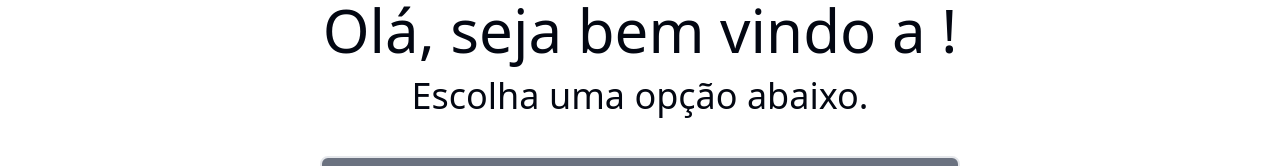
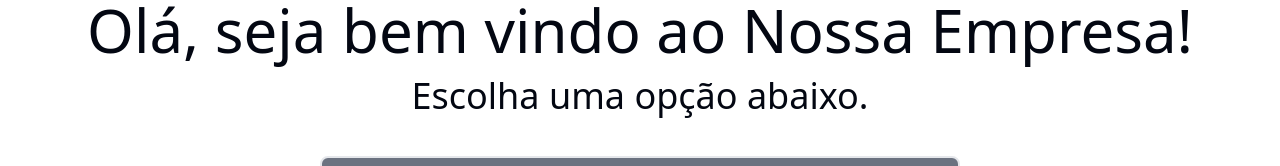
Before and after one commit to wilderalmeida-source/totem, a Next.js app in the folder front/: page / in a window 1280 px wide. Shown: the top 166 px of the page. Built offline with nearby package versions, Linux system fonts and the light colour scheme; no server answers.

Commit message:
backend modalidade ajustado

```diff
--- a/front/app/page.tsx
+++ b/front/app/page.tsx
@@ -2,17 +2,27 @@ import React from 'react'
 import Base from '../components/base'
 import Servicos from '../components/servicos'
 import Historic from '../components/historic'
+
+export const dynamic = 'force-dynamic';
+
 export default async function Home() {
-      const services = [{ servico: "Agendamento", ID: 'D' }, { servico: "Atendimento", ID: 'B' }, { servico: "Entrega de Exames", ID: 'C' }]
-      const empresa = process.env.EMPRESA_NOME
-      return (<>
-            <Base key={''} type={'home'} props={<div className="flex w-full h-full flex-col">
-                  <div><h2 className="text-6xl text-center">Olá, seja bem vindo a {empresa}!</h2>
-                        <h6 className="text-4xl text-center mt-4">Escolha uma opção abaixo.</h6>
-                  </div>
-                  {services && <Servicos servicos={services} />}
-                  {<div className="flex flex-col h-full justify-end mb-5 xl:h-[700px]"><Historic /></div>}
-            </div>} />
+  const services = [{ servico: "Agendamento", ID: 'D' }, { servico: "Atendimento", ID: 'B' }, { servico: "Entrega de Exames", ID: 'C' }]
 
-      </>)
+  // Como a Home é servidora, ela lê do Docker e injeta direto no texto do HTML
+  const empresa = process.env.EMPRESA_NOME || "Nossa Empresa"
+
+  return (
+    <Base type={'home'} props={
+      <div className="flex w-full h-full flex-col">
+        <div>
+          <h2 className="text-6xl text-center">Olá, seja bem vindo ao {empresa}!</h2>
+          <h6 className="text-4xl text-center mt-4">Escolha uma opção abaixo.</h6>
+        </div>
+        {services && <Servicos servicos={services} />}
+        <div className="flex flex-col h-full justify-end mb-5 xl:h-[700px]">
+          <Historic />
+        </div>
+      </div>
+    } />
+  )
 }
--- a/front/components/base.tsx
+++ b/front/components/base.tsx
@@ -1,14 +1,26 @@
-import React,{ ReactElement } from "react"
+import React, { ReactElement } from "react"
 
-export default function Base(props:ReactElement){
+// Força o componente Base a ler o Docker Compose em tempo de execução
+export const dynamic = 'force-dynamic';
 
-    return(
+interface BaseProps {
+  props: ReactElement;
+  type?: string;
+  key?: string;
+}
+
+export default function Base({ props }: BaseProps) {
+
+  return (
     <>
-      <div className=" bg-background w-full h-screen flex flex-col">
+      <div className="bg-background w-full h-screen flex flex-col">
         <div className="w-1/4 max-w-48">
-        </div >
-        {props.key}{props.props}
-    </div>
+          {/* Espaço da logo */}
+        </div>
+
+        {/* Renderiza a página do cliente normalmente */}
+        {props}
+      </div>
     </>
-    )
+  )
 }
```
Also changed, not shown: 1 other file (tests, documents, lock files or other folders).
